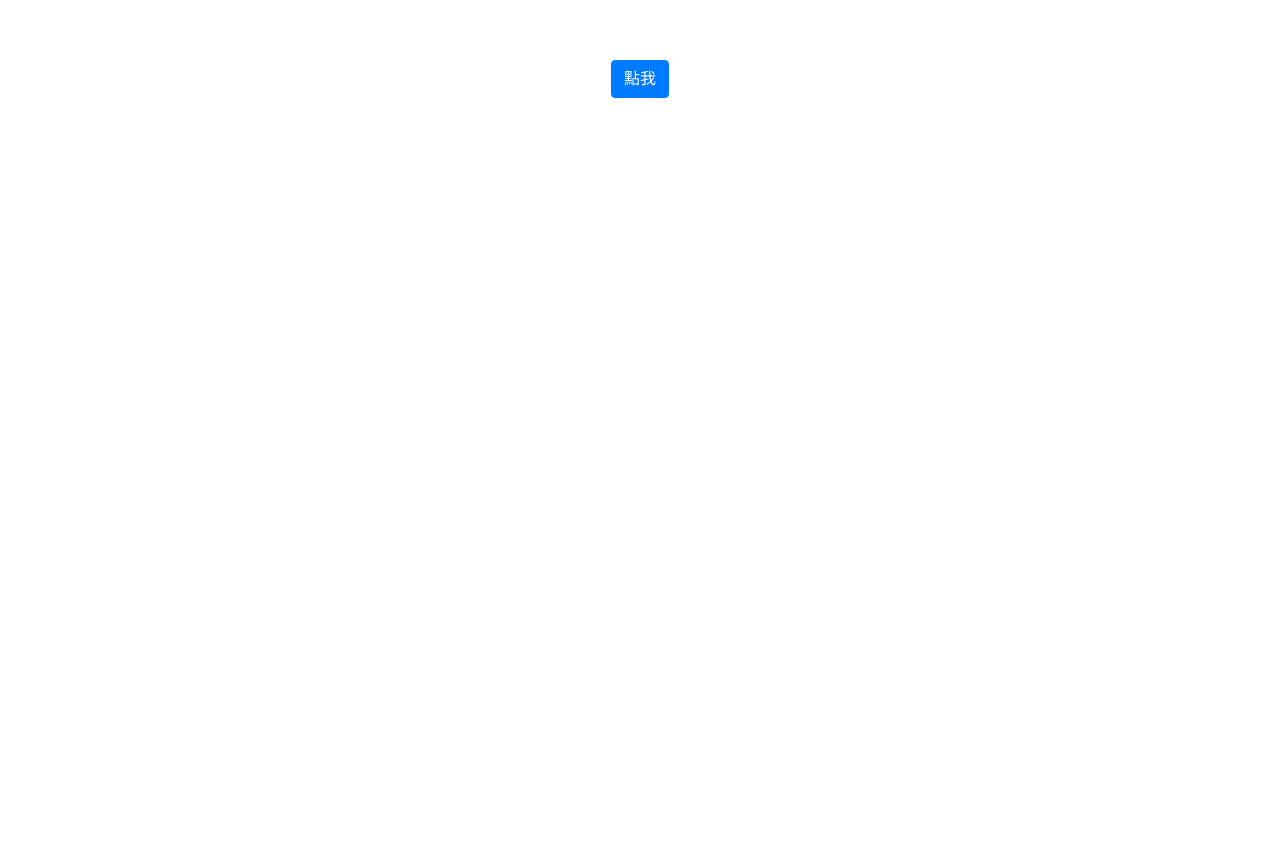
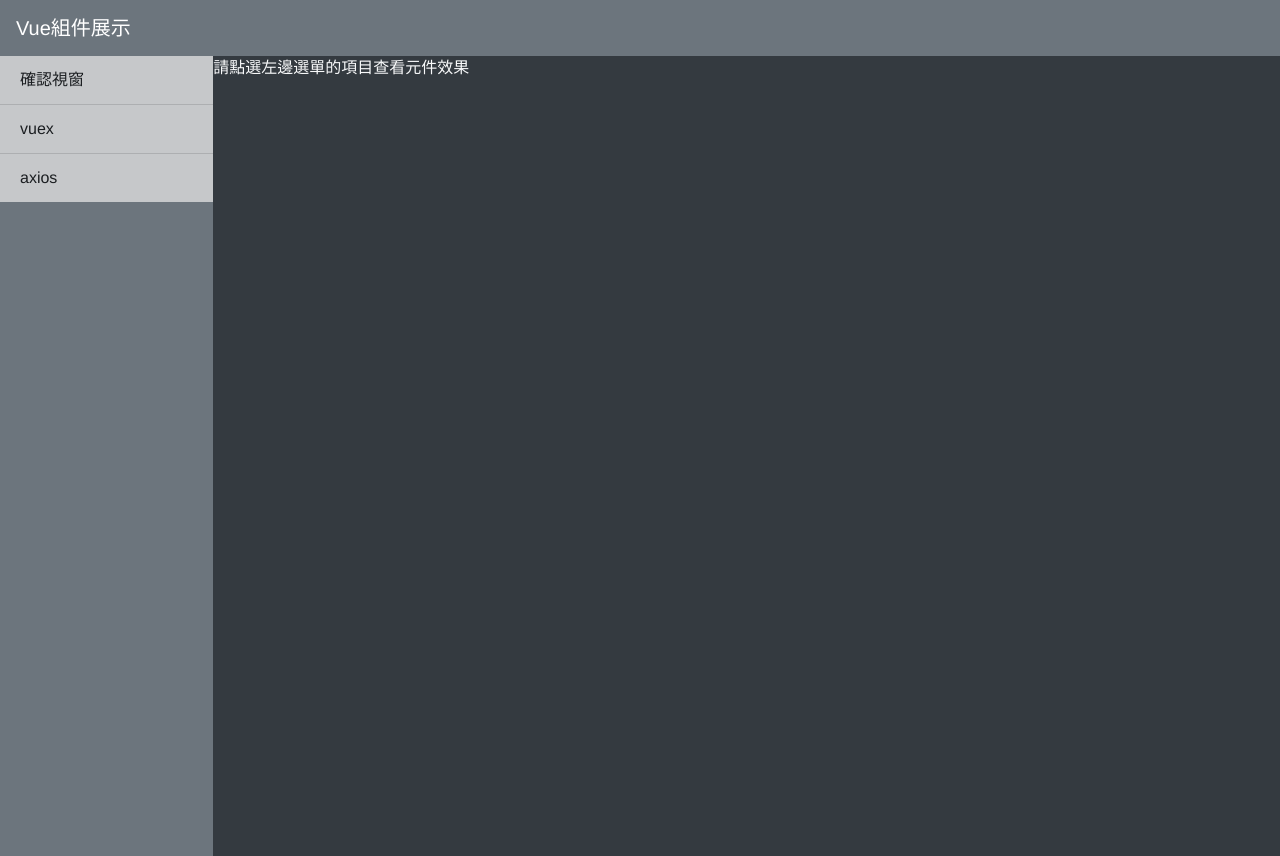
Before and after one commit to pojen666/lab-jest-unit, a Vue app: page /#/ in a window 1280 px wide. Before the commit the page ends 800 px from the top, so only its background shows below. Built offline with nearby package versions, Linux system fonts and the light colour scheme.

Commit message:
在進行單元測試的同時也會製作很多組件，決定將其改為lab-vue-unit進行並引入router並加上sidebar方便展示

```diff
--- a/package.json
+++ b/package.json
@@ -1,5 +1,5 @@
 {
-  "name": "lab-jest-unit",
+  "name": "lab-vue-unit",
   "version": "0.1.0",
   "private": true,
   "scripts": {
@@ -15,11 +15,13 @@
     "jquery": "^3.6.0",
     "popper.js": "^1.16.1",
     "vue": "^2.6.11",
+    "vue-router": "^3.2.0",
     "vuex": "^3.4.0"
   },
   "devDependencies": {
     "@vue/cli-plugin-babel": "~4.5.0",
     "@vue/cli-plugin-eslint": "~4.5.0",
+    "@vue/cli-plugin-router": "~4.5.0",
     "@vue/cli-plugin-unit-jest": "~4.5.0",
     "@vue/cli-plugin-vuex": "~4.5.0",
     "@vue/cli-service": "~4.5.0",
--- a/src/App.vue
+++ b/src/App.vue
@@ -1,26 +1,28 @@
 <template>
   <div id="app">
-    <button class="btn btn-primary" @click="openModal">點我</button>
-    <modal ref="modal"></modal>
+    <nav class="navbar navbar-dark bg-secondary">
+      <span class="navbar-brand mb-0 h1">Vue組件展示</span>
+    </nav>
+    <div class="container-fluid">
+      <div class="row flex-xl-nowrap">
+        <div class="col-2 no-padding">
+          <sidebar></sidebar>
+        </div>
+        <div class="col-10 no-padding bg-dark">
+          <router-view/>
+        </div>
+      </div>
+    </div>
   </div>
 </template>
 
 <script>
-import ConfirmModal from "@/components/ConfirmModal";
-import {ModalData} from "@/model/ModalData";
+import Sidebar from "@/components/Sidebar";
 
 export default {
   name: 'App',
   components: {
-    modal: ConfirmModal
-  },
-  methods: {
-    openModal() {
-      const modalData = new ModalData();
-      modalData.title = '測試標題'
-      modalData.body = '測試內文'
-      this.$refs.modal.openModal(modalData);
-    }
+    sidebar: Sidebar
   }
 }
 </script>
@@ -30,8 +32,9 @@ export default {
   font-family: Avenir, Helvetica, Arial, sans-serif;
   -webkit-font-smoothing: antialiased;
   -moz-osx-font-smoothing: grayscale;
-  text-align: center;
-  color: #2c3e50;
-  margin-top: 60px;
+}
+
+.no-padding {
+  padding: 0!important;
 }
 </style>
--- a/src/components/ConfirmModal.vue
+++ b/src/components/ConfirmModal.vue
@@ -1,6 +1,6 @@
 <template>
   <div class="modal fade" ref="modal" tabindex="-1" role="dialog" aria-hidden="true">
-    <div class="modal-dialog">
+    <div class="modal-dialog modal-dialog-centered">
       <div class="modal-content">
         <div class="modal-header">
           <h5 class="modal-title">
@@ -21,7 +21,7 @@
 
 <script>
 import {Modal} from 'bootstrap'
-import {ModalData} from "@/model/ModalData";
+import {ModalModel} from "@/model/ModalModel";
 
 export default {
   name: "ConfirmModal",
@@ -34,13 +34,13 @@ export default {
     }
   },
   methods: {
-    openModal(modalData) {
+    openModal(modalModel) {
       this.modal = new Modal(this.$refs.modal);
-      if (modalData instanceof ModalData) {
-        this.body = modalData.body;
-        this.title = modalData.title;
-        if (modalData.value) {
-          this.value = modalData.value;
+      if (modalModel instanceof ModalModel) {
+        this.body = modalModel.body;
+        this.title = modalModel.title;
+        if (modalModel.value) {
+          this.value = modalModel.value;
         } else {
           this.value = undefined
         }
--- /dev/null
+++ b/src/components/Sidebar.vue
@@ -0,0 +1,24 @@
+<template>
+  <div class="sticky-top">
+    <div class="list-group list-group-flush overflow-auto vh-100 bg-secondary">
+      <a href="#" @click="linkToPage('/modal')" class="list-group-item list-group-item-action list-group-item-dark">確認視窗</a>
+      <a href="#" class="list-group-item list-group-item-action list-group-item-dark">vuex</a>
+      <a href="#" class="list-group-item list-group-item-action list-group-item-dark">axios</a>
+    </div>
+  </div>
+</template>
+
+<script>
+export default {
+  name: "Sidebar",
+  methods: {
+    linkToPage(url) {
+      this.$router.push(url)
+    }
+  }
+}
+</script>
+
+<style scoped>
+
+</style>
--- a/src/main.js
+++ b/src/main.js
@@ -3,10 +3,11 @@ import App from './App.vue'
 import store from './store'
 import 'babel-polyfill'
 import 'bootstrap/dist/css/bootstrap.css'
+import router from './router'
 
-Vue.config.productionTip = false
 
 new Vue({
   store,
+  router,
   render: h => h(App)
 }).$mount('#app')
--- a/src/model/ModalData.js
+++ b/src/model/ModalModel.js
@@ -1,4 +1,4 @@
-export class ModalData {
+export class ModalModel {
     constructor(value, title, body) {
         if (title) {
             this.title = title
--- /dev/null
+++ b/src/router/index.js
@@ -0,0 +1,24 @@
+import Vue from 'vue'
+import VueRouter from 'vue-router'
+import Home from '../views/Home.vue'
+
+Vue.use(VueRouter)
+
+const routes = [
+  {
+    path: '/',
+    name: 'Home',
+    component: Home
+  },
+  {
+    path: '/modal',
+    name: 'ModalView',
+    component: () => import('../views/ModalView')
+  }
+]
+
+const router = new VueRouter({
+  routes
+})
+
+export default router
--- /dev/null
+++ b/src/views/Home.vue
@@ -0,0 +1,12 @@
+<template>
+  <div class="home text-light">
+    請點選左邊選單的項目查看元件效果
+  </div>
+</template>
+
+<script>
+
+export default {
+  name: 'Home'
+}
+</script>
--- /dev/null
+++ b/src/views/ModalView.vue
@@ -0,0 +1,30 @@
+<template>
+  <div>
+    <button class="btn btn-primary" @click="openModal">點我</button>
+    <modal ref="modal"></modal>
+  </div>
+</template>
+
+<script>
+import ConfirmModal from "@/components/ConfirmModal";
+import {ModalModel} from "@/model/ModalModel";
+
+export default {
+  name: "ModalView",
+  components: {
+    modal: ConfirmModal
+  },
+  methods: {
+    openModal() {
+      const modal = new ModalModel();
+      modal.title = '測試標題'
+      modal.body = '測試內文'
+      this.$refs.modal.openModal(modal);
+    }
+  }
+}
+</script>
+
+<style scoped>
+
+</style>
```
Also changed, not shown: src/model/TreeModel.js (added, +7 -0 lines), 2 other files (tests, documents, lock files or other folders).
